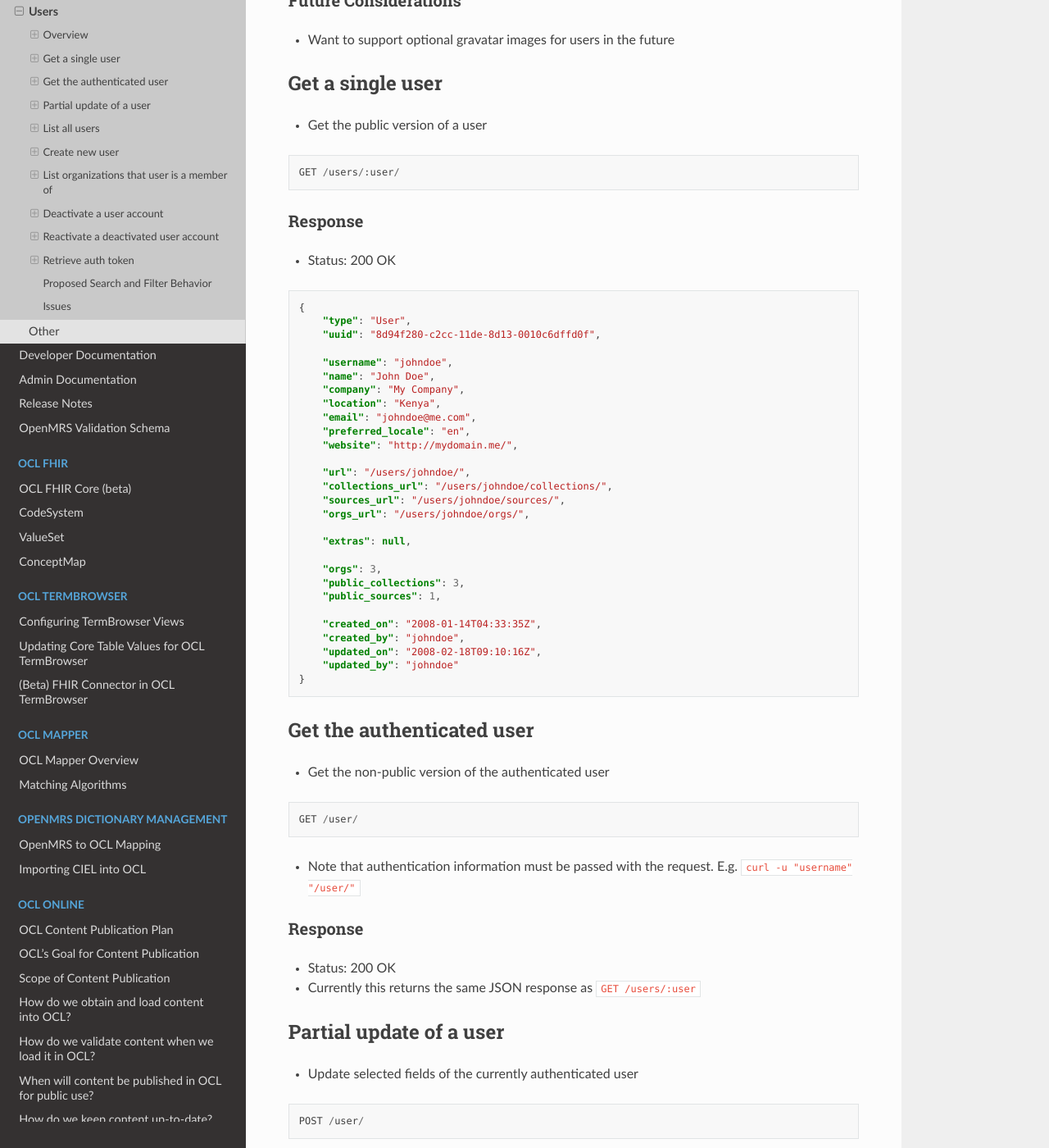
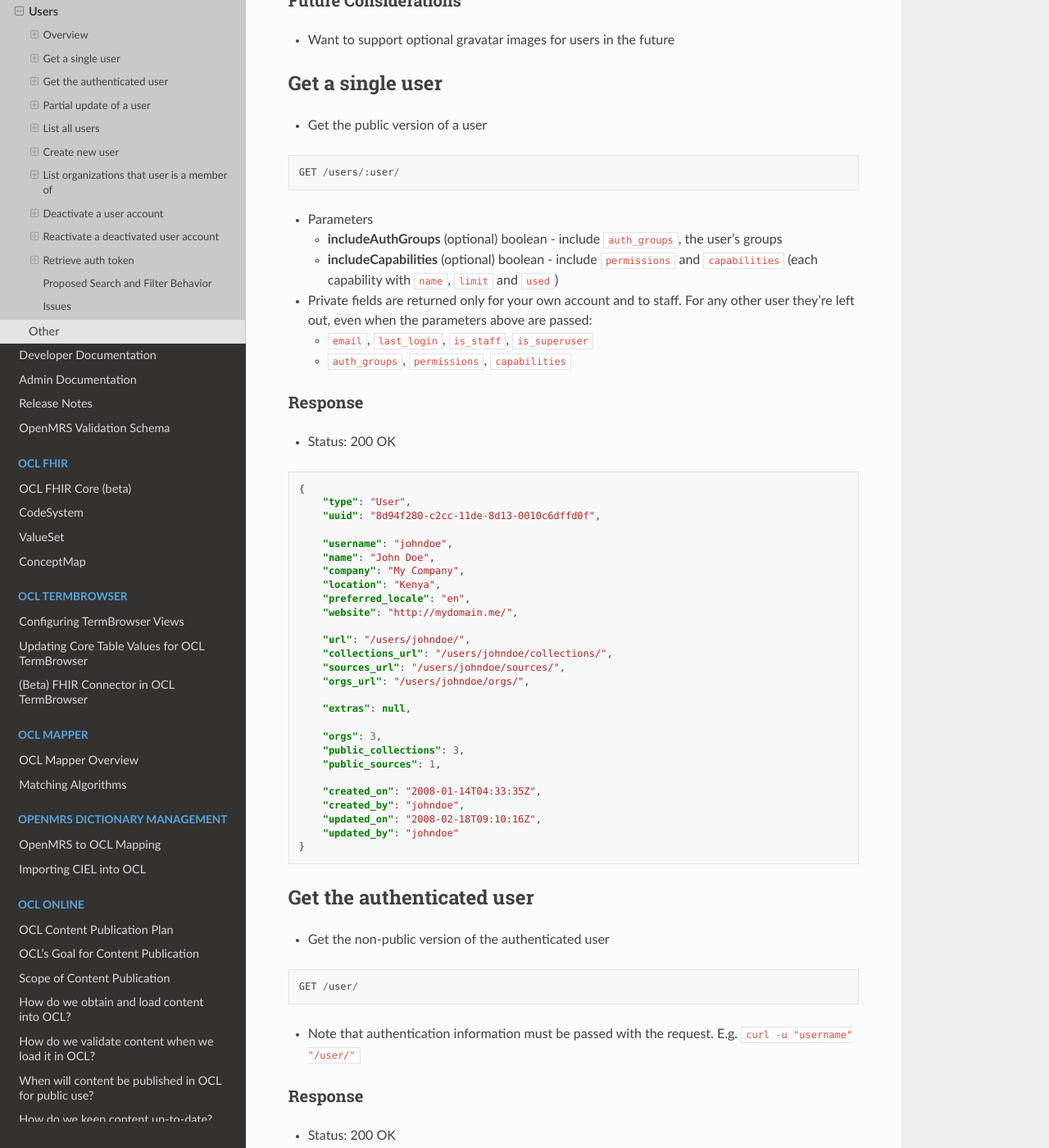
Before and after one commit to OpenConceptLab/ocl-docs, a Sphinx documentation site: the page built from docs/source/oclapi/apireference/users.md, in a window 1280 px wide and 1400 px high, scrolled down 425 px. Shown: the whole window at 82% size. Built offline with Sphinx 7.4.7 and the Read the Docs theme 3.1.0, drawn with Linux system fonts in a browser that asks for light colours; some of the changed text lies outside the part shown.

Commit message:
OpenConceptLab/ocl_online#264 | Users API: private and plan fields only for the user and staff
Documents includeAuthGroups and includeCapabilities, and which fields only the user
themself and staff get (email, last_login, is_staff, is_superuser, auth_groups,
permissions, capabilities), in detail responses and verbose lists alike. Drops email
from the public user example and stops calling it a public field.

Co-Authored-By: Claude Opus 5.5 (1M context) <noreply@anthropic.com>

````diff
--- a/docs/source/oclapi/apireference/users.md
+++ b/docs/source/oclapi/apireference/users.md
@@ -16,6 +16,12 @@ The API exposes a representation of OCL `users`. Access to most resources via th
 ```
 GET /users/:user/
 ```
+* Parameters
+    * **includeAuthGroups** (optional) boolean - include `auth_groups`, the user's groups
+    * **includeCapabilities** (optional) boolean - include `permissions` and `capabilities` (each capability with `name`, `limit` and `used`)
+* Private fields are returned only for your own account and to staff. For any other user they're left out, even when the parameters above are passed:
+    * `email`, `last_login`, `is_staff`, `is_superuser`
+    * `auth_groups`, `permissions`, `capabilities`
 
 ### Response
 * Status: 200 OK
@@ -28,7 +34,6 @@ GET /users/:user/
     "name": "John Doe",
     "company": "My Company",
     "location": "Kenya",
-    "email": "johndoe@me.com",
     "preferred_locale": "en",
     "website": "http://mydomain.me/",
 
@@ -61,7 +66,7 @@ GET /user/
 
 ### Response
 * Status: 200 OK
-* Currently this returns the same JSON response as `GET /users/:user`
+* Returns the same JSON as `GET /users/:user/` for your own account, including the private fields (`email`, `last_login`, `is_staff`, `is_superuser`). `includeAuthGroups` and `includeCapabilities` work here too.
 
 
 
@@ -78,7 +83,7 @@ POST /users/:user/
 * Note that authentication information for the user to be updated must be passed with the request. E.g. `curl -u "username" "/user/"`
 * Input
     * **name** (optional) string - public name
-    * **email** (optional) string - public email address
+    * **email** (optional) string - email address, visible only to the user and staff
     * **company** (optional) string - public company name
     * **location** (optional) string - public location (e.g. Boston, MA, USA)
     * **preferred_locale** (optional) string - ordered, comma-separated list of preferred locales (e.g. "en", "es", "en,es")
@@ -112,6 +117,7 @@ GET /users/
 * Parameters
     * **q** (optional) - search criteria to filter users (searches across "username", "full_name", "company", and "location")
     * **sortAsc/sortDesc** (optional) - sort on one of the following attributes: "bestMatch" (default), "dateJoined", "username"
+    * **verbose** (optional) boolean - return each user in full, as in `GET /users/:user/`. Private fields appear only in your own entry, or in every entry for staff. `includeAuthGroups` and `includeCapabilities` follow the same rule.
 
 ### Response
 * Status: 200 OK
@@ -136,7 +142,7 @@ POST /users/
 * Input
     * **username** (required) string - username; must be unique
     * **name** (required) string - public name
-    * **email** (required) string - public email address
+    * **email** (required) string - email address, visible only to the user and staff
     * **company** (optional) string - public company name
     * **location** (optional) string - public location (e.g. Boston, MA, USA)
     * **preferred_locale** (optional) string - ordered, comma-separated list of preferred locales (e.g. "en", "es", "en,es")
@@ -201,7 +207,7 @@ POST /users/signup/
 * Input
     * **username** (required) string - username; must be unique
     * **name** (required) string - public name
-    * **email** (required) string - public email address
+    * **email** (required) string - email address, visible only to the user and staff
     * **company** (optional) string - public company name
     * **location** (optional) string - public location (e.g. Boston, MA, USA)
     * **preferred_locale** (optional) string - ordered, comma-separated list of preferred locales (e.g. "en", "es", "en,es")
````
Also changed, not shown: other parts of docs/source/oclapi/apireference/users.md (+1 -1 lines).
